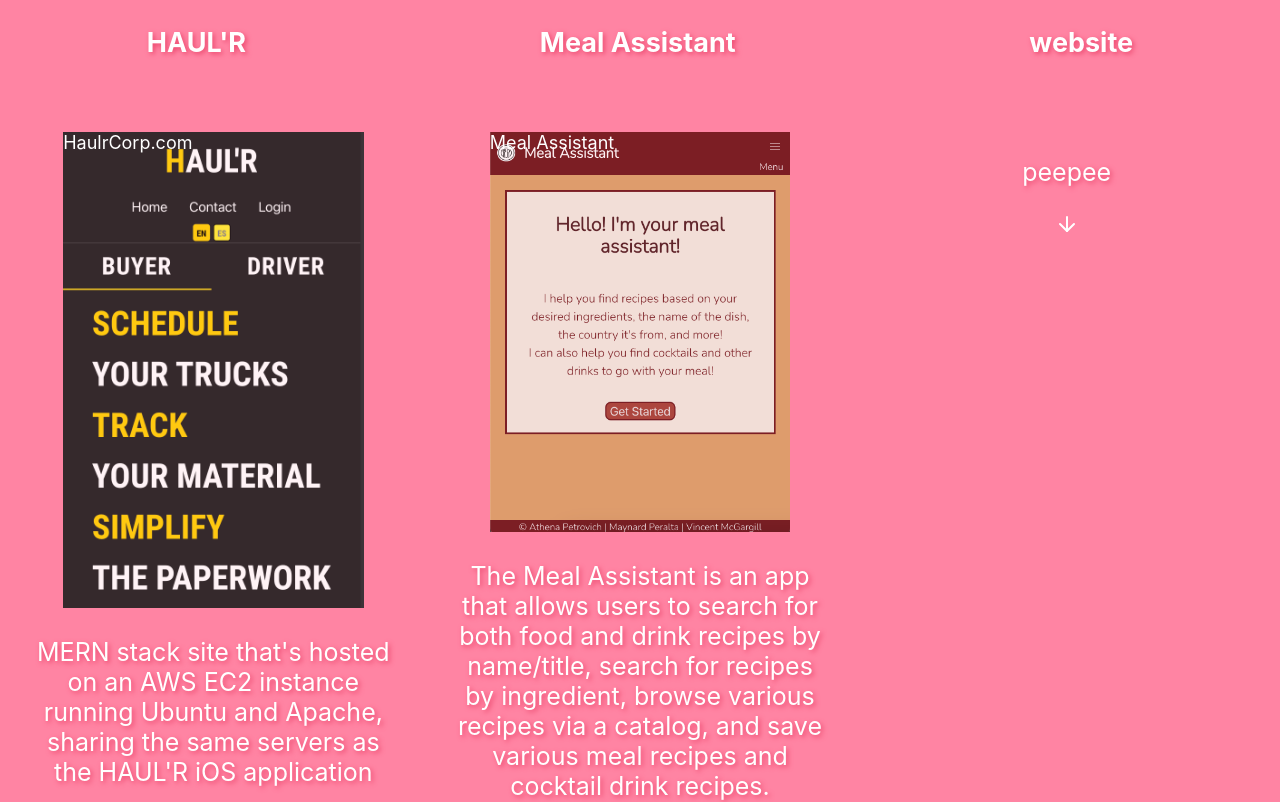
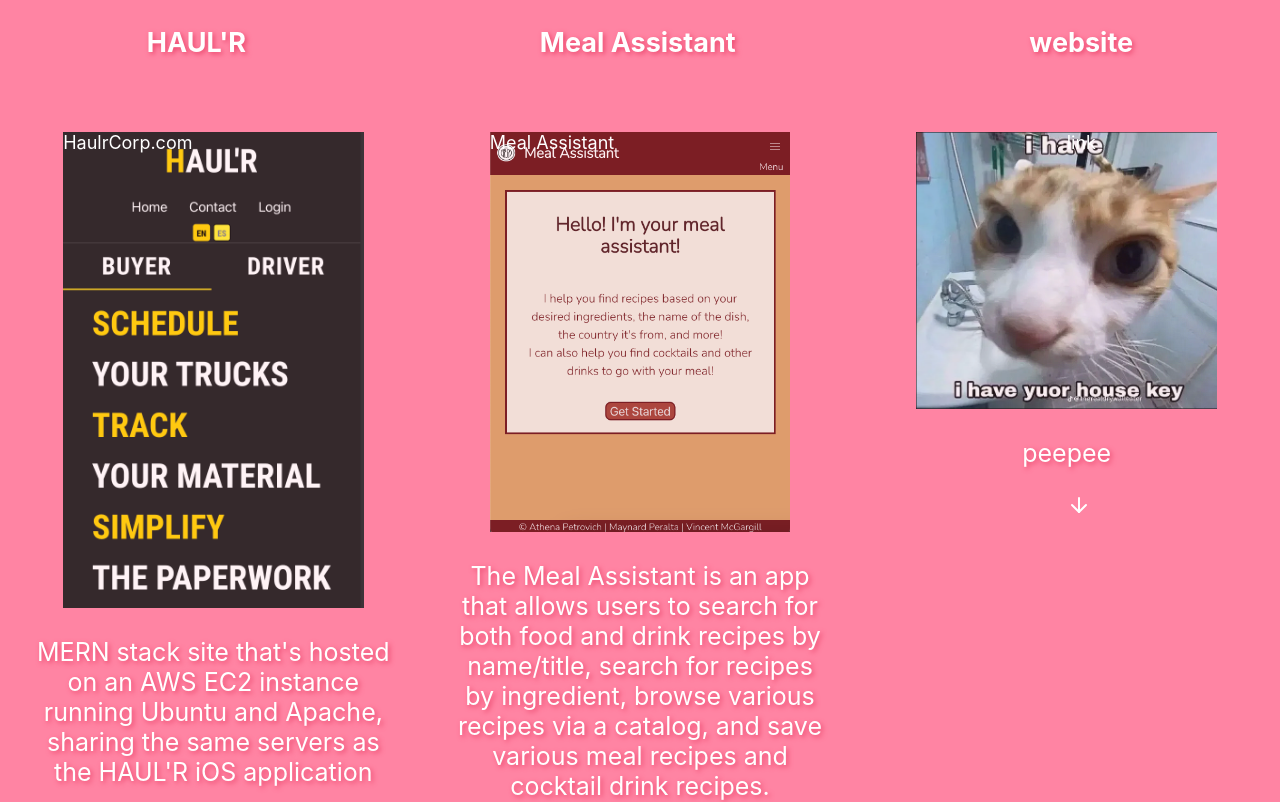
Before and after one commit to strawberryboar/Athenas-Portfolio, a React (Create React App) app: page / in a window 1280 px wide. Shown: the part 1740-2542 px from the top of the page. Built offline with nearby package versions, Linux system fonts and the light colour scheme.

Commit message:
updated some properties

```diff
--- a/src/pages/Homepage.css
+++ b/src/pages/Homepage.css
@@ -9,6 +9,10 @@
 
 .Homepage div {
   z-index: 1000;
+}
+
+li {
+  list-style-image: url('../assets/pixelheart.png');
 }
 
 p {
@@ -147,12 +151,12 @@
     opacity: 90%;
   }
 
-  .projBox img:hover {
+  .imgDiv:hover {
     transition: 0.3s;
     filter: blur(3px);
   }
 
-  .imgDiv a {
+  .projBox a {
     position: absolute;
     z-index: 999999;
   }
--- a/src/pages/Homepage.js
+++ b/src/pages/Homepage.js
@@ -136,11 +136,15 @@
                 </Collapse>
             </div>
             <div className='projBox'>
+            <a href='#'>link</a>
+                <div className='imgDiv'>
+                    <img src={catPng}/>
+                </div>
                 <p>peepee</p>
                 <div className='techBox'>
-                <Collapse>
-                <p>poopoo</p>
-                </Collapse>
+                    <Collapse>
+                        <p>poopoo</p>
+                    </Collapse>
                 </div>
             </div>
             </div>
```
Also changed, not shown: src/components/Collapse.js (+5 -2 lines), src/assets/pixelheart.png (added).
